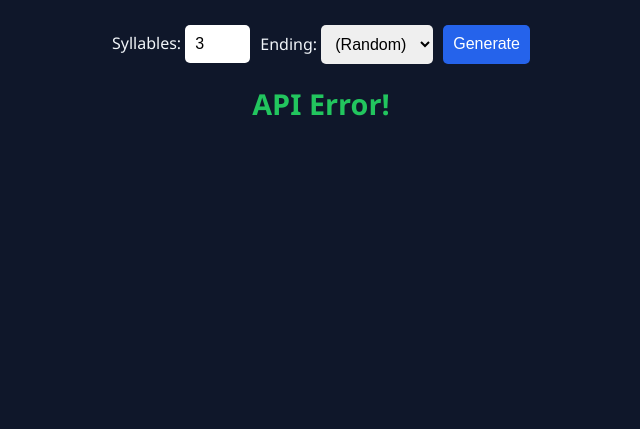
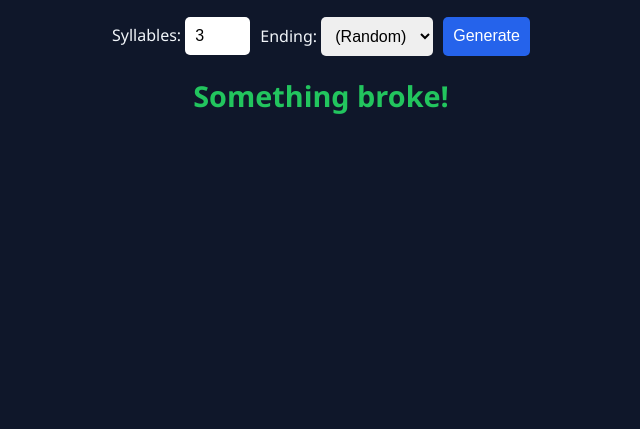
Before and after one commit to kingsofcoderz/Country-name-generator-html, a plain HTML site: page index.html in a window 1280 px wide. Shown: the part 387-816 px from the top of the page, without its empty margins (319-959 px from the left). Drawn offline with Linux system fonts and the light colour scheme; no server answers.

Commit message:
Update index.html

```diff
--- a/index.html
+++ b/index.html
@@ -14,6 +14,7 @@
       justify-content: center;
       height: 100vh;
       gap: 20px;
+      margin: 0;
     }
     h1 {
       font-size: 2rem;
@@ -41,6 +42,8 @@
     .input-group {
       display: flex;
       gap: 10px;
+      flex-wrap: wrap;
+      justify-content: center;
     }
   </style>
 </head>
@@ -49,11 +52,13 @@
   <h1>Generate a Country Name</h1>
 
   <div class="input-group">
-    <label>Syllables:
+    <label>
+      Syllables:
       <input type="number" id="syllables" min="1" max="5" value="3">
     </label>
 
-    <label>Ending:
+    <label>
+      Ending:
       <select id="ending">
         <option value="">(Random)</option>
         <option value="ia">ia</option>
@@ -82,14 +87,14 @@
       try {
         const response = await fetch(url);
         const data = await response.json();
-        document.getElementById("result").innerText = data.country;
+        document.getElementById("result").innerText = data.name;
       } catch (err) {
-        document.getElementById("result").innerText = "API Error!";
+        document.getElementById("result").innerText = "Something broke!";
         console.error(err);
       }
     }
 
-    // Auto-run on load
+    // Generate on load
     getCountry();
   </script>
 </body>
```
